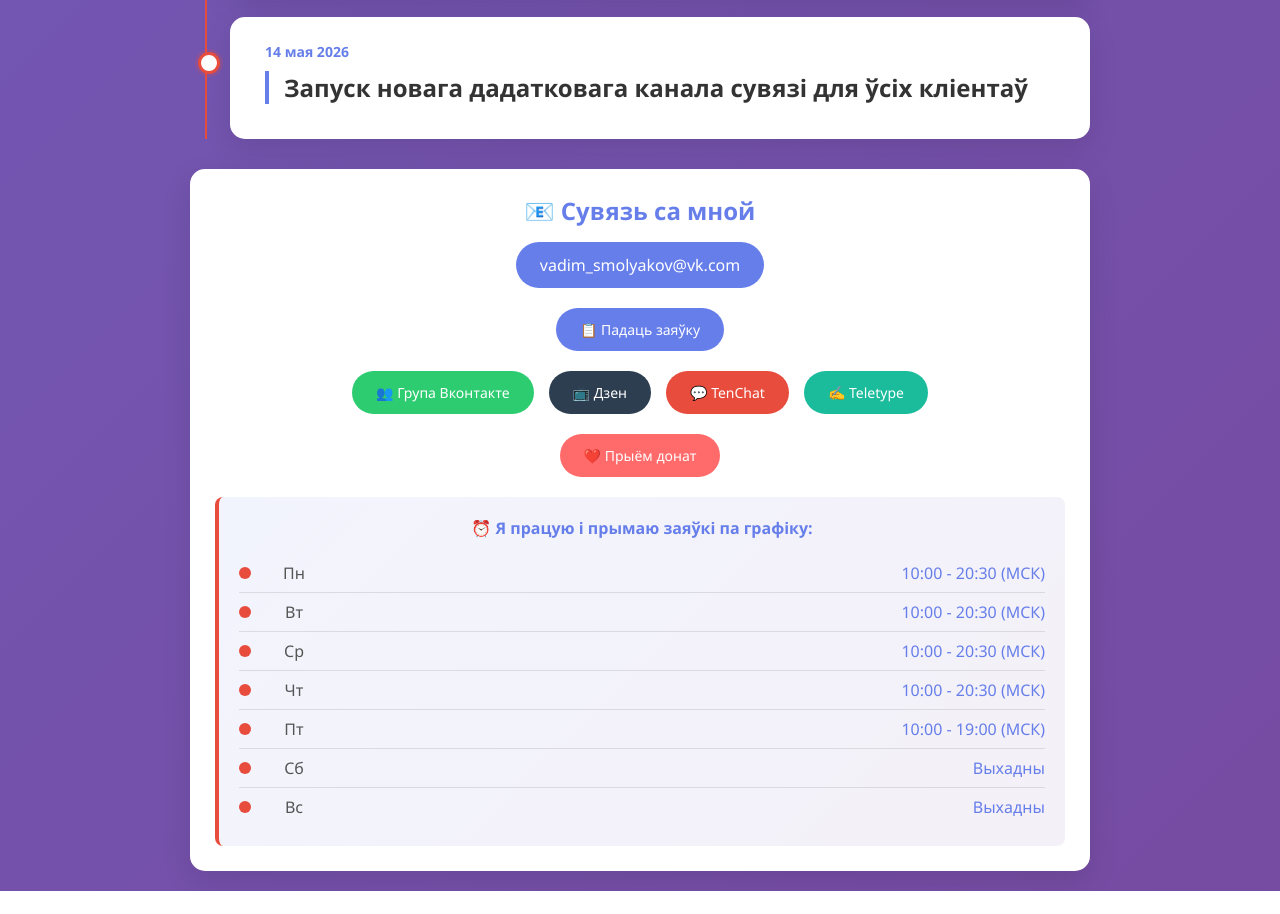
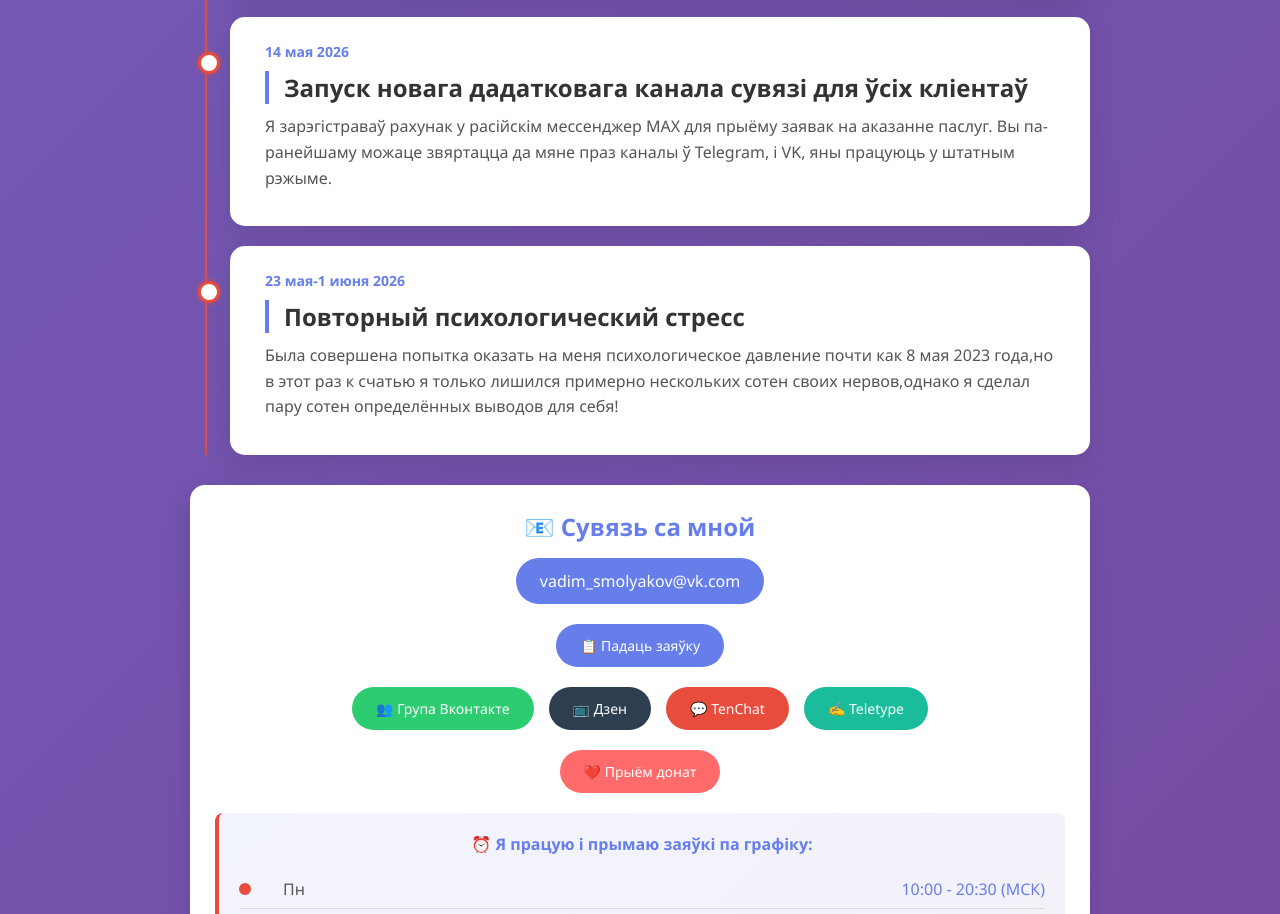
Before and after one commit to smolyakoffpro/by, a plain HTML site: page index.html in a window 1280 px wide. Shown: the part 7895-8809 px from the top of the page. Before the commit the page ends 8786 px from the top, so only its background shows below. Drawn offline with Linux system fonts and the light colour scheme.

Commit message:
Фиксация

```diff
--- a/index.html
+++ b/index.html
@@ -1099,9 +1099,20 @@
         <div class="timeline-card">
           <div class="timeline-date">14 мая 2026</div>
           <h2>Запуск новага дадатковага канала сувязі для ўсіх кліентаў</h2>
-          <p></p>
+           <p>Я зарэгістраваў рахунак у расійскім мессенджер MAX для прыёму заявак на аказанне паслуг. Вы па-ранейшаму можаце звяртацца да мяне праз каналы ў Telegram, і VK, яны працуюць у штатным рэжыме.
+            </p>
+          </div>
+          <div class="timeline-card">
+            <div class="timeline-date">23 мая-1 июня 2026</div>
+            <h2>Повторный психологический стресс</h2>
+            <p>
+              Была совершена попытка оказать на меня психологическое давление
+              почти как 8 мая 2023 года,но в этот раз к счатью я только лишился
+              примерно нескольких сотен своих нервов,однако я сделал пару сотен
+              определённых выводов для себя!
+            </p>
+          </div>
         </div>
-      </div>
 
       <div class="contact">
         <h2>📧 Сувязь са мной</h2>
```
